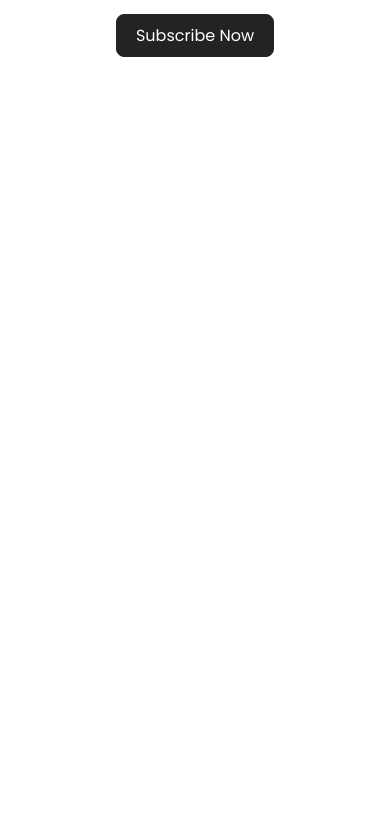
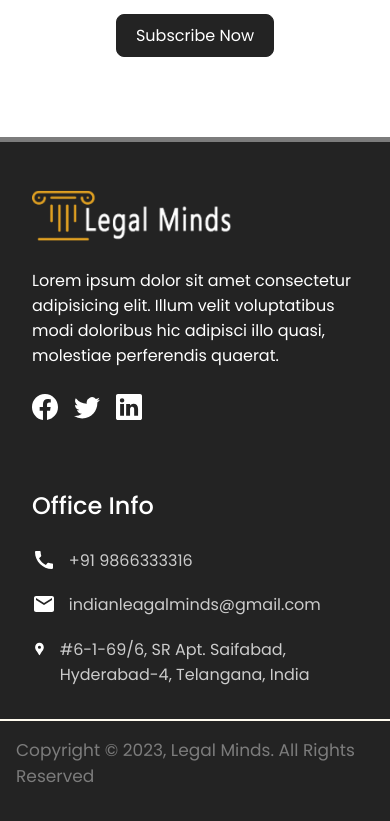
Before and after one commit to t2e0j0a4/Elitceler-X-LegalMinds, a React (Create React App) app: page / in a window 390 px wide. Shown: the part 4960-5781 px from the top of the page. Before the commit the page ends 5097 px from the top, so only its background shows below. Built offline with nearby package versions, Linux system fonts and the light colour scheme.

Commit message:
home completed

```diff
--- a/src/App.tsx
+++ b/src/App.tsx
@@ -2,7 +2,7 @@ import React from 'react'
 
 // Components
 import Navbar from './components/Navbar/Navbar';
-// import Footer from './components/Footer/Footer';
+import Footer from './components/Footer/Footer';
 
 // Pages
 import Home from './pages/Home/Home';
@@ -20,10 +20,10 @@ const App = () => {
         <Routes>
           <Route path='/' element={<Home/>}/>
           <Route path='/consultation/:service' element={<Consultation/>}/>
-          <Route path='/error' element={<PageNotFound/>}/>
+          <Route path='*' element={<PageNotFound/>}/>
         </Routes>
       </div>
-      {/* <Footer/> */}
+      <Footer/>
     </div>
   )
 }
--- a/src/components/Footer/Footer.module.css
+++ b/src/components/Footer/Footer.module.css
@@ -1 +1,161 @@
-@import "/src/index.css"
+@import "/src/index.css";
+
+.app__footer {
+    width: 100%;
+    max-width: 100%;
+    padding: 1rem 0 0.4rem;
+    height: 100%;
+    background-color: var(--c-b);
+    border-top: 5px solid rgb(124, 124, 124);
+}
+
+.footer__center {
+    width: 1200px;
+    max-width: 100%;
+    height: 100%;
+    margin: auto;
+    padding: 2rem 2rem;
+
+    display: flex;
+    justify-content: space-between;
+    align-items: flex-start;
+    gap: 4rem;
+}
+
+.footer__side1 {
+    width: 60%;
+    display: flex;
+    flex-direction: column;
+    justify-content: flex-start;
+    align-items: flex-start;
+    gap: 1.6rem;
+}
+
+.footer__side1 img {
+    width: 200px;
+    height: 100%;
+}
+
+.footer__side1 p {
+    width: 86%;
+    font-family: var(--f-p);
+    font-size: 18px;
+    color: var(--c-w);
+}
+
+.socials {
+    display: flex;
+    flex-direction: row;
+    gap: 1rem;
+}
+
+.footer__side2 {
+    width: 40%;
+    display: flex;
+    flex-direction: column;
+    justify-content: flex-start;
+    align-items: flex-start;
+    gap: 1.6rem;
+}
+
+.footer__side2 h3 {
+    font-family: var(--f-p);
+    font-size: 24px;
+    font-weight: 500;
+    color: var(--c-w);
+}
+
+.side2__main {
+    width: 100%;
+    display: flex;
+    flex-direction: column;
+    justify-content: flex-start;
+    align-items: flex-start;
+    gap: 1rem;
+}
+
+.side2__main li {
+    display: flex;
+    justify-content: center;
+    align-items: center;
+    gap: 0.8rem;
+}
+
+.side2__main li a {
+    font-family: var(--f-p);
+    font-size: 17px;
+    color: #CCCCCC;
+    transition: color 0.3s ease;
+}
+
+.side2__main li a:hover {
+    color: #FFF;
+}
+
+.copyright {
+    width: 100%;
+    max-width: 100%;
+    height: 100%;
+    padding: 1rem;
+    margin: auto;
+    border-top: 2px solid var(--c-p);
+
+    display: flex;
+    justify-content: center;
+    align-items: center;
+}
+
+.copyright p {
+    font-family: var(--f-p);
+    font-size: 17px;
+    color: rgb(124, 124, 124);
+}
+
+/* Media Queries */
+
+@media all and (max-width : 1024px) {
+
+    .footer__side1, .footer__side2 {
+        width: 50%;
+    }
+
+    .footer__side1 p {
+        width: 100%;
+    }
+}
+
+@media all and (max-width : 870px) {
+
+    .footer__center {
+        display: flex;
+        flex-direction: column;
+    }
+
+    .footer__side1, .footer__side2 {
+        width: 100%;
+    }
+
+}
+
+@media all and (max-width : 500px) {
+
+    .app__footer {
+        padding: 1rem 0;
+    }
+
+    .footer__side1 p {
+        font-size: 16px;
+    }
+
+    .side2__main {
+        gap: 1.2rem;
+    }
+
+    .side2__main li {
+        align-items: flex-start;
+    }
+
+    .side2__main li a {
+        font-size: 16px;
+    }
+}
--- a/src/components/Footer/Footer.tsx
+++ b/src/components/Footer/Footer.tsx
@@ -1,8 +1,54 @@
 import React from 'react'
+import styles from "./Footer.module.css";
+import FootLogo from "../../assets/FootLogo.png";
+import { BsFacebook, BsTwitter, BsLinkedin } from "react-icons/bs";
+import { MdCall, MdMail, MdLocationPin } from "react-icons/md";
 
 const Footer = () => {
+
+  const { app__footer, footer__center, footer__side1, socials, footer__side2, side2__main, copyright } = styles;
+
   return (
-    <div>Footer</div>
+    <footer className={app__footer}>
+      <div className={footer__center}>
+
+        {/* Side 1 - Logo */}
+        <div className={footer__side1}>
+          <img src={FootLogo} alt='LegalMinds' />
+          <p>Lorem ipsum dolor sit amet consectetur adipisicing elit. Illum velit voluptatibus modi doloribus hic adipisci illo quasi, molestiae perferendis quaerat.</p>
+          <div className={socials}>
+            <a href="/" target='_blank' rel='noopener noreferrer'><BsFacebook fontSize={26} color='#FFF'/></a>
+            <a href="/" target='_blank' rel='noopener noreferrer'><BsTwitter fontSize={26} color='#FFF'/></a>
+            <a href="/" target='_blank' rel='noopener noreferrer'><BsLinkedin fontSize={26} color='#FFF'/></a>
+          </div>
+        </div>
+
+        {/* Side 2 - Contact Us */}
+        <div className={footer__side2}>
+          <h3>Office Info</h3>
+          <ul className={side2__main}>
+            <li>
+              <MdCall fontSize={24} color='#FFF'/>
+              <a href="/" target='_blank' rel='noopener noreferrer'>+91 9866333316</a>
+            </li>
+            <li>
+              <MdMail fontSize={24} color='#FFF'/>
+              <a href="/" target='_blank' rel='noopener noreferrer'>indianleagalminds@gmail.com</a>
+            </li>
+            <li>
+              <MdLocationPin fontSize={24} color='#FFF'/>
+              <a href="/" target='_blank' rel='noopener noreferrer'>#6-1-69/6, SR Apt. Saifabad, Hyderabad-4, Telangana, India</a>
+            </li>
+          </ul>
+        </div>
+
+      </div>
+
+      <div className={copyright}>
+        <p>Copyright &copy; 2023, Legal Minds. All Rights Reserved</p>
+      </div>
+
+    </footer>
   )
 }
 
--- a/src/pages/PageNotFound/PageNotFound.module.css
+++ b/src/pages/PageNotFound/PageNotFound.module.css
@@ -1 +1,52 @@
-@import "/src/index.css"
+@import "/src/index.css";
+
+.app__error {
+    width: 100%;
+    max-width: 100%;
+    min-height: 100vh;
+}
+
+.error__center {
+    width: 1200px;
+    max-width: 100%;
+    margin: auto;
+    padding: 2rem 1rem;
+
+    display: flex;
+    justify-content: center;
+    align-items: center;
+    flex-direction: column;
+    gap: 1.6rem;
+}
+
+.error__center h1 {
+    font-family: var(--f-p);
+    font-size: 8rem;
+    line-height: normal;
+    color: #232323;
+}
+
+.error__center p {
+    font-family: var(--f-p);
+    color: #232323;
+    font-size: 21px;
+    font-weight: 600;
+}
+
+.error__center a {
+    padding: 0.5rem 1.2rem;
+    font-family: var(--f-p);
+    color: var(--c-w);
+    background-color: var(--c-b);
+    border: 1.6px solid var(--c-w);
+    font-size: 16px;
+    text-align: center;
+    border-radius: 8px;
+    transition: color 0.3s linear, background-color 0.3s linear, border 0.3s linear;
+}
+
+.error__center a:hover {
+    background-color: var(--c-w);
+    color: var(--c-b);
+    border: 1.6px solid var(--c-b);
+}
--- a/src/pages/PageNotFound/PageNotFound.tsx
+++ b/src/pages/PageNotFound/PageNotFound.tsx
@@ -1,8 +1,19 @@
 import React from 'react'
+import styles from "./PageNotFound.module.css";
+import { Link } from "react-router-dom";
 
 const PageNotFound = () => {
+
+  const { app__error, error__center } = styles;
+
   return (
-    <div>PageNotFound</div>
+    <main className={app__error}>
+      <div className={error__center}>
+        <h1>404</h1>
+        <p>Page Not Found</p>
+        <Link to='/'>Back Home</Link>
+      </div>
+    </main>
   )
 }
 
```
Also changed, not shown: src/assets/FootLogo.png (added).
